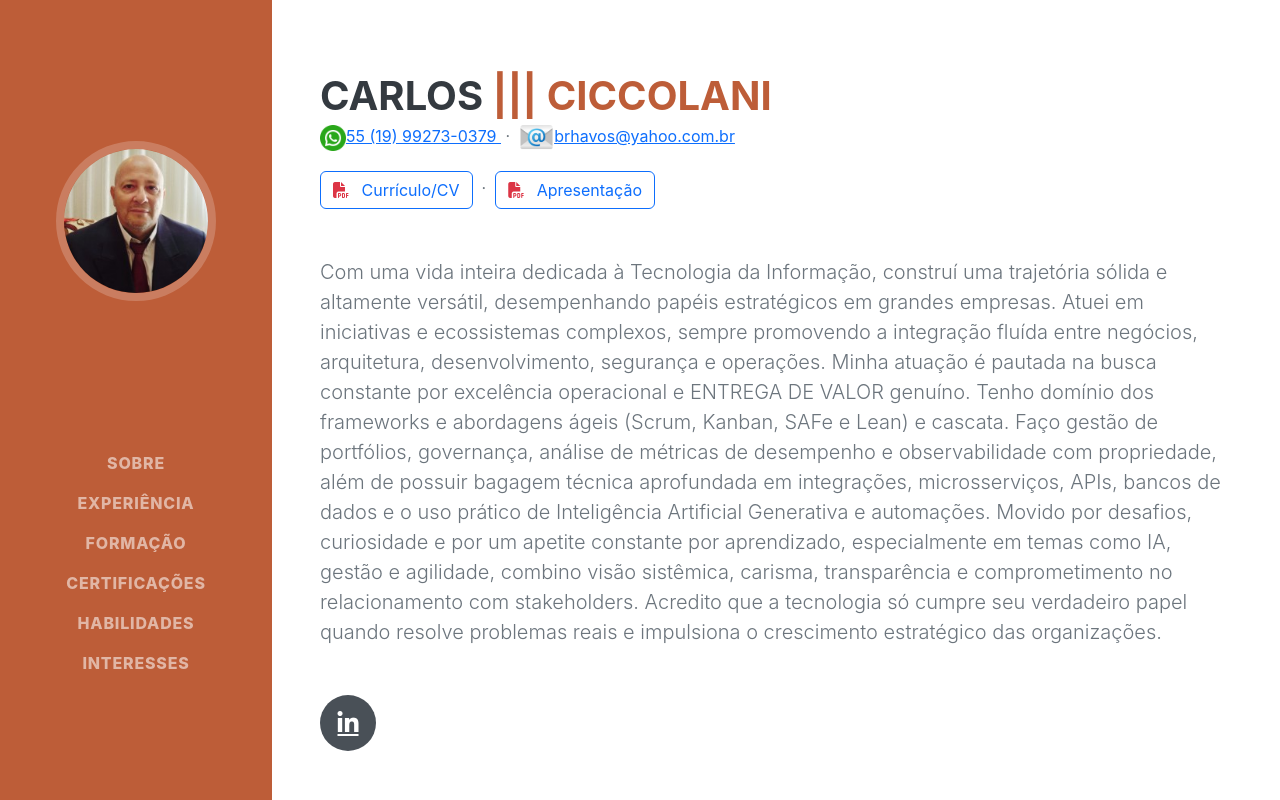
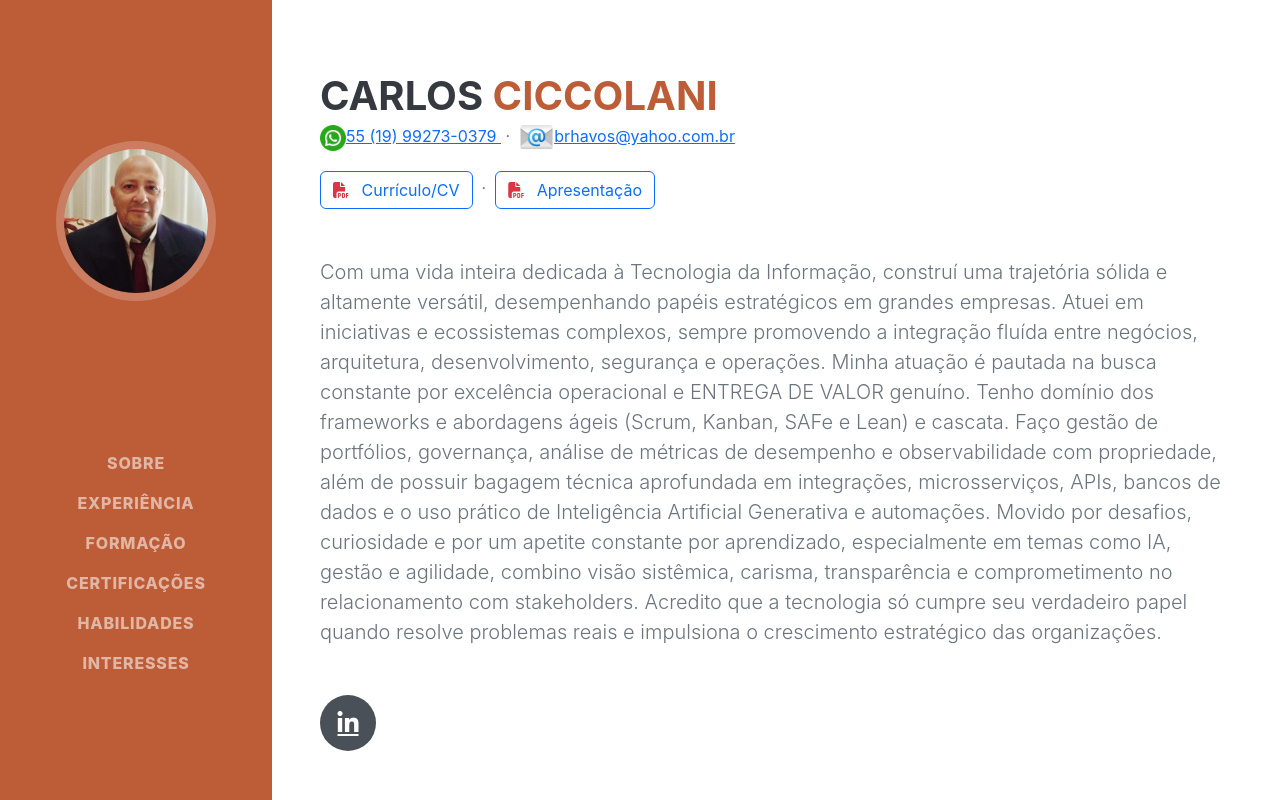
Before and after one commit to brhavos/portfolio, a plain HTML site: page index.html in a window 1280 px wide. Shown: the top 800 px of the page. Drawn offline with nearby package versions, Linux system fonts and the light colour scheme; a web font is replaced by a local one.

Commit message:
desfiz o teste pq nao ficou bom

```diff
--- a/index.html
+++ b/index.html
@@ -209,7 +209,7 @@
 
                 <h1 class="mb-0">
                     Carlos
-                    <span class="text-primary-custom">||| Ciccolani</span>
+                    <span class="text-primary-custom">Ciccolani</span>
                 </h1>
 
                 <div class="subheading mb-5">
```
